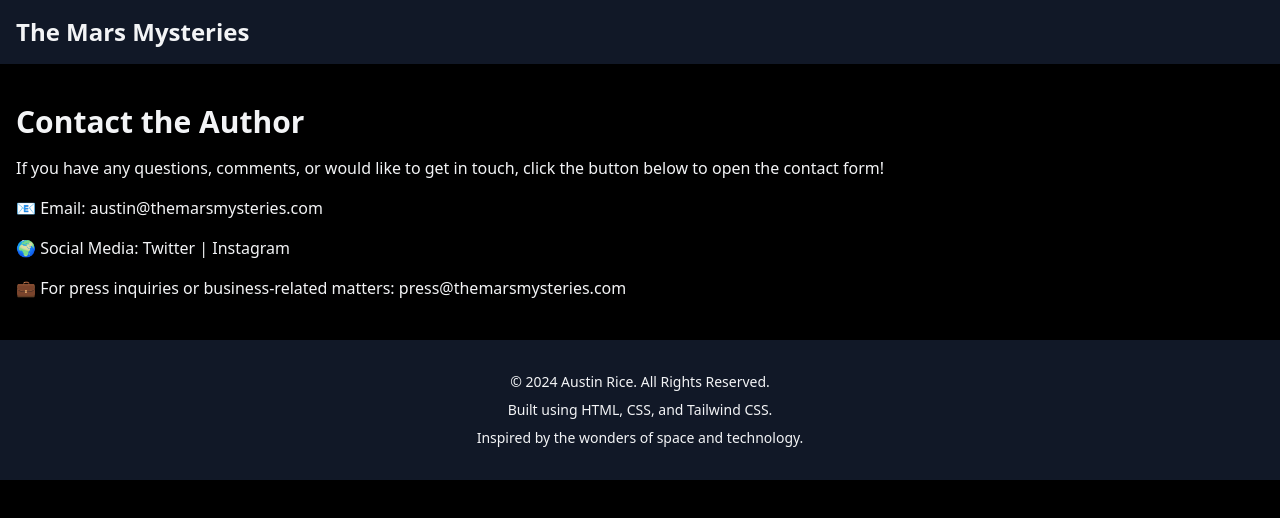
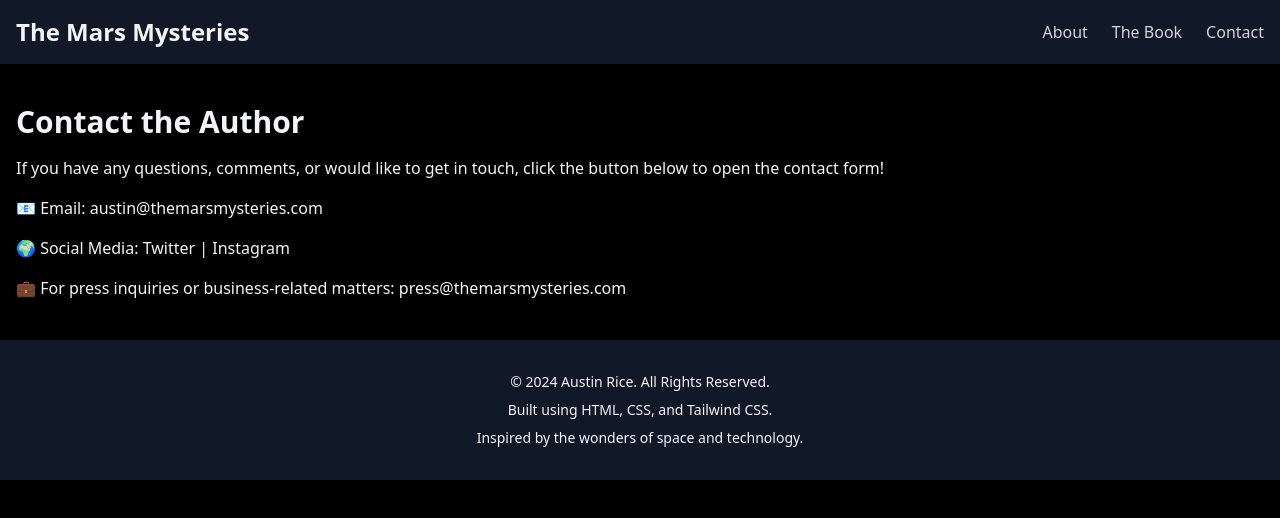
Before and after one commit to The-Mars-Mystery/website, a plain HTML site: page contact.html in a window 1280 px wide. Drawn offline with nearby package versions, Linux system fonts and the light colour scheme; a script that the page names is missing.

Commit message:
Fixed nav-bar not working.

```diff
--- a/contact.html
+++ b/contact.html
@@ -22,7 +22,7 @@
             </svg>
         </button>
         <!-- Navigation Links with Animation -->
-            <div id="menu" class="w-full lg:flex lg:w-auto lg:space-x-6 mt-2 lg:mt-0 hidden transform transition-all duration-300 ease-in-out origin-top scale-y-0">
+        <div id="menu" class="w-full lg:flex lg:w-auto lg:space-x-6 mt-2 lg:mt-0 hidden lg:block">
             <a href="index.html#about" class="block lg:inline-block text-gray-300 hover:text-orange-600">About</a>
             <a href="index.html#book" class="block lg:inline-block text-gray-300 hover:text-orange-600">The Book</a>
             <a href="contact.html" class="block lg:inline-block text-gray-300 hover:text-orange-600">Contact</a>
```
Also changed, not shown: index.html (+1 -1 lines). Lines whose indentation alone changed are shown as unchanged.
